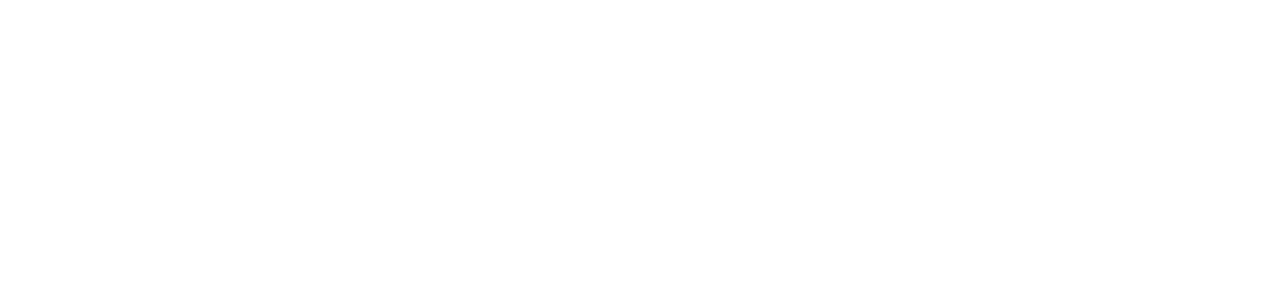
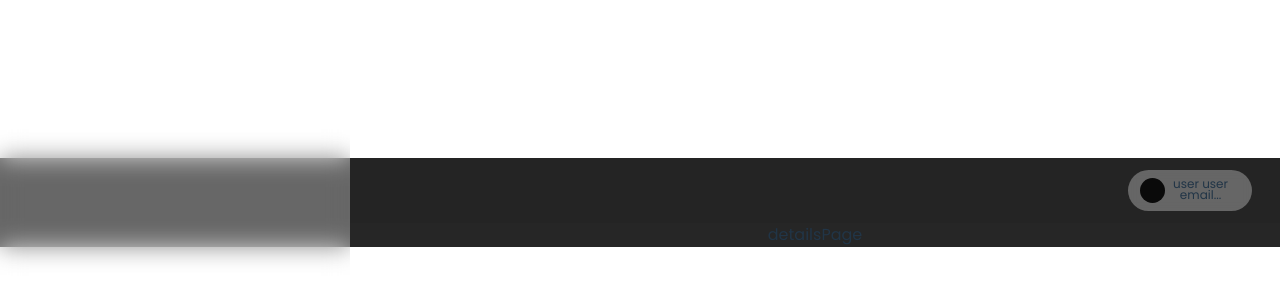
Before and after one commit to Ferinco/seemax, a React (Vite) app: page /details in a window 1280 px wide. Before the commit this address had no page. Shown: the part 198-498 px from the top of the page. Built offline with nearby package versions, Linux system fonts and the light colour scheme; no server answers.

Commit message:
details page layout setup

```diff
--- a/src/App.jsx
+++ b/src/App.jsx
@@ -5,6 +5,7 @@ import LoginPage from "./pages/loginPage";
 import { AppProvider } from "./contexts/context";
 import HomeLayout from "./layouts/homeLayout";
 import Navbar from "./layouts/components/navbar";
+import DetailsLayout from "./layouts/detailsLayout";
 function App() {
   return (
     <AppProvider>
@@ -14,6 +15,7 @@ function App() {
             <Route path="/" element={<LandingPage />} />
             <Route path="/login" element={<LoginPage />} />
             <Route path="/home" element={<HomeLayout />} />
+            <Route path="/details" element={<DetailsLayout />} />
           </Routes>
         </BrowserRouter>
       </div>
--- a/src/components/landingHero.jsx
+++ b/src/components/landingHero.jsx
@@ -3,6 +3,7 @@ import { fetchPopularMovies, fetchMovieImg } from "../utils/api/axios";
 import { useEffect, useState } from "react";
 import { Icon } from "@iconify/react";
 import OverlayProgress from "../custom/LoadingOverlay";
+import { Link } from "react-router-dom";
 export default function LandingHero() {
   const [movies, setMovies] = useState([]);
   const [currentIndex, setCurrentIndex] = useState(0);
@@ -127,7 +128,7 @@ export default function LandingHero() {
                     Trailer
                   </button>
                   <button className="bg-transparent border border-white px-5 rounded-3xl">
-                    Details
+                   <Link className="react-router-link" to="/details"> Details</Link>
                   </button>
                 </div>
               </div>
--- /dev/null
+++ b/src/layouts/components/details/sidebar.jsx
@@ -0,0 +1,45 @@
+import React, { useEffect, useState } from 'react'
+import { useAppContext } from '../../../contexts/context';
+import { fetchMovieImg, fetchTrendingMovies } from '../../../utils/api/axios';
+import styled from 'styled-components';
+import { Icon } from '@iconify/react';
+
+export default function Sidebar() {
+    const { isSidebarOpen, setIsSidebarOpen } = useAppContext();
+    const [movies, setMovies] = useState([]);
+    useEffect(() => {
+      getMovies();
+    }, []);
+
+    async function getMovies() {
+      try {
+        const response = await fetchTrendingMovies();
+        setMovies(response.data.results);
+      } catch (error) {
+        console.log(error);
+      }
+    }
+  return (
+    <Container
+      className={`h-screen w-[350px] hidden lg:flex left-0 top-0 right-0 bottom-0 fixed backdrop-blur-md backdrop-opacity-75 bg-white/30  ${
+        isSidebarOpen ? "opened " : "closed"
+      }`}
+    >
+      <div className="container flex flex-col py-3 px-4 gap-2 w-[350px] h-screen fixed">
+        <div className="flex flex-row justify-end lg:hidden">
+          <button
+            onClick={() => {
+              setIsSidebarOpen(false);
+            }}
+            className="w-fit p-0 bg-transparent "
+          >
+            &larr;
+          </button>
+        </div>
+      </div>
+    </Container>
+  );
+}
+const Container = styled.div`
+  width: 350px !important;
+`;
--- /dev/null
+++ b/src/layouts/detailsLayout.jsx
@@ -0,0 +1,23 @@
+import React from "react";
+import Sidebar from "./components/details/sidebar";
+import Navbar from "./components/navbar";
+import DetailsPage from "../pages/detailsPage";
+import { useAppContext } from "../contexts/context";
+
+export default function DetailsLayout() {
+    const { isSidebarOpen, setIsSidebarOpen } = useAppContext();
+
+  return (
+    <div className="overflow-hidden w-screen bg-neutral-800">
+      <Sidebar />
+      <div
+        className={` h-auto lg:ml-[350px] flex flex-col relative screen ${
+          isSidebarOpen ? "absolute " : "relative"
+        }`}
+      >
+        <Navbar />
+<DetailsPage/>
+      </div>
+    </div>
+  );
+}
--- /dev/null
+++ b/src/pages/detailsPage.jsx
@@ -0,0 +1,7 @@
+import React from 'react'
+
+export default function DetailsPage() {
+  return (
+    <div>detailsPage</div>
+  )
+}
```
